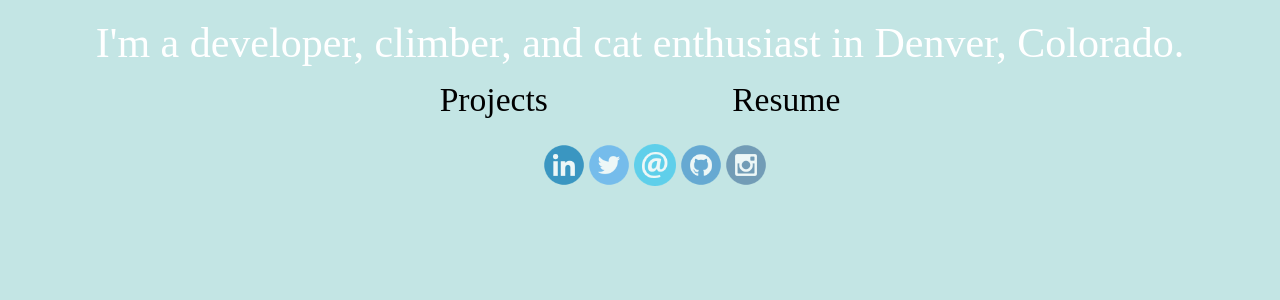
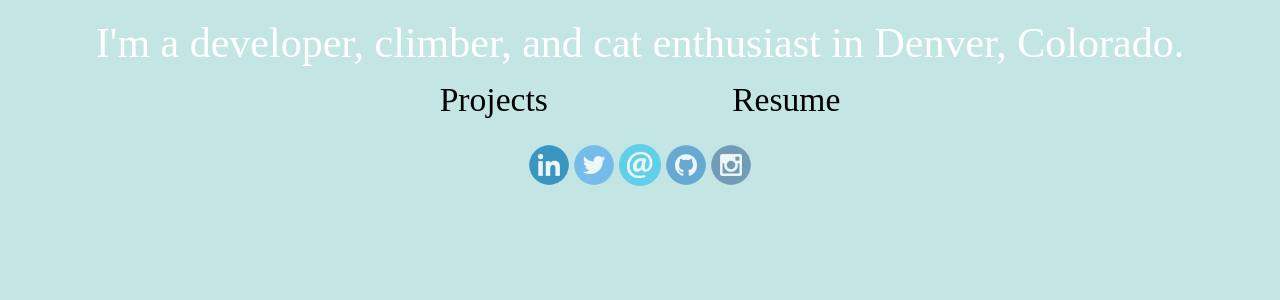
Before and after one commit to annadolan/annadolan.github.io, a Jekyll site: the page built from main.html, in a window 1280 px wide. Shown: the top 300 px of the page. Built offline with Jekyll 4.4.1, drawn with Linux system fonts in a browser that asks for light colours; nearby versions of some CDN libraries; some web fonts are replaced.

Commit message:
Center badges

```diff
--- a/main.html
+++ b/main.html
@@ -20,7 +20,7 @@ layout: default
 <div id="container-category">
 </div>
 <br>
-<div class="container text-center pad-bottom">
+<div class="text-center pad-bottom">
   <a target="_blank" href="https://www.linkedin.com/in/anna-dolan" class="nl"><img src="/assets/images/Linkedin.png" class="badges"></a>
   <a target="_blank" href="https://twitter.com/a_f_dolan"class="nl"><img src="/assets/images/Twitter.png" class="badges"></a>
   <a target="_blank" href="mailto:anna.dolan@gmail.com"class="nl"><img src="/assets/images/email_1.png" class="badges"></a>
```
Also changed, not shown: 1 other file.
